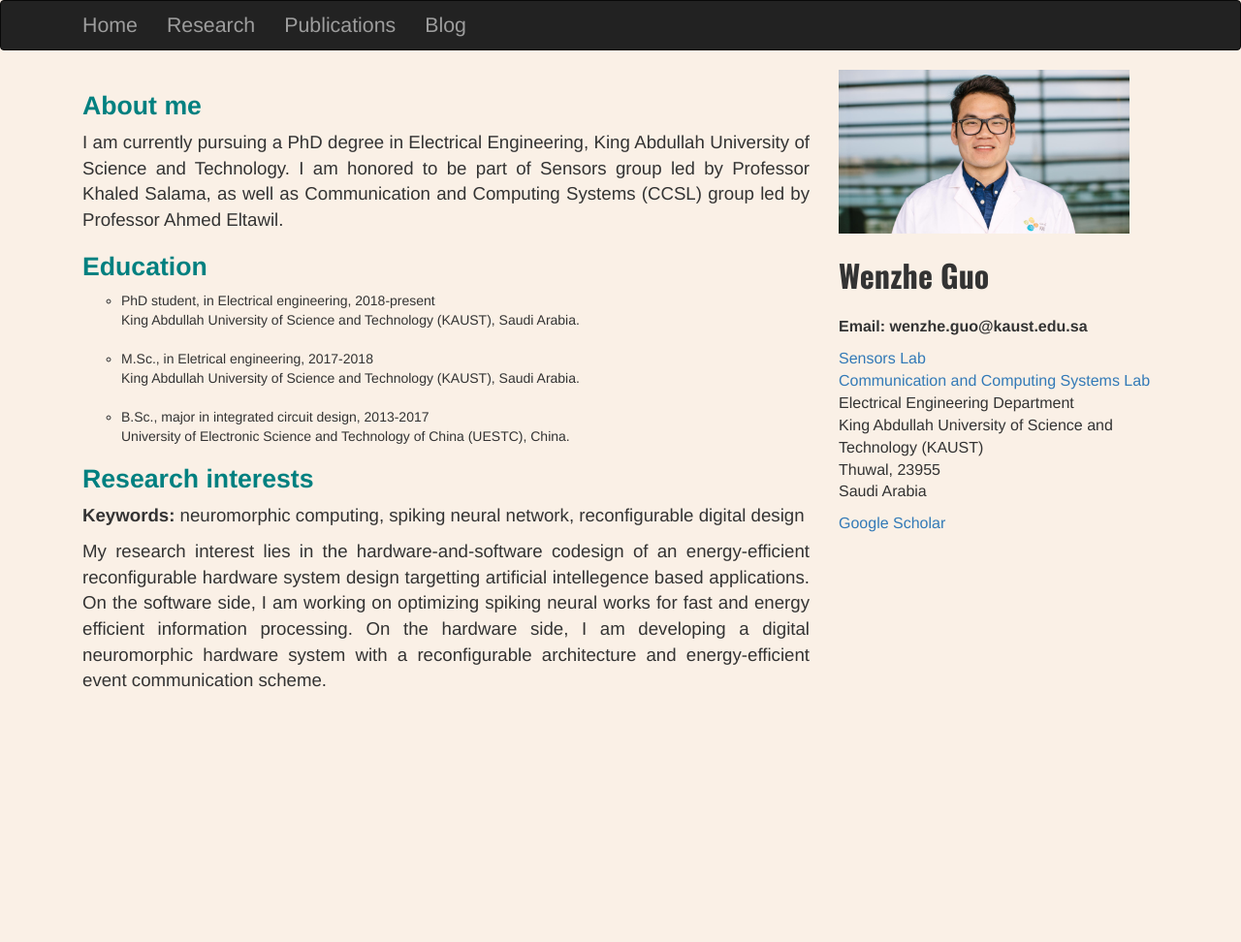
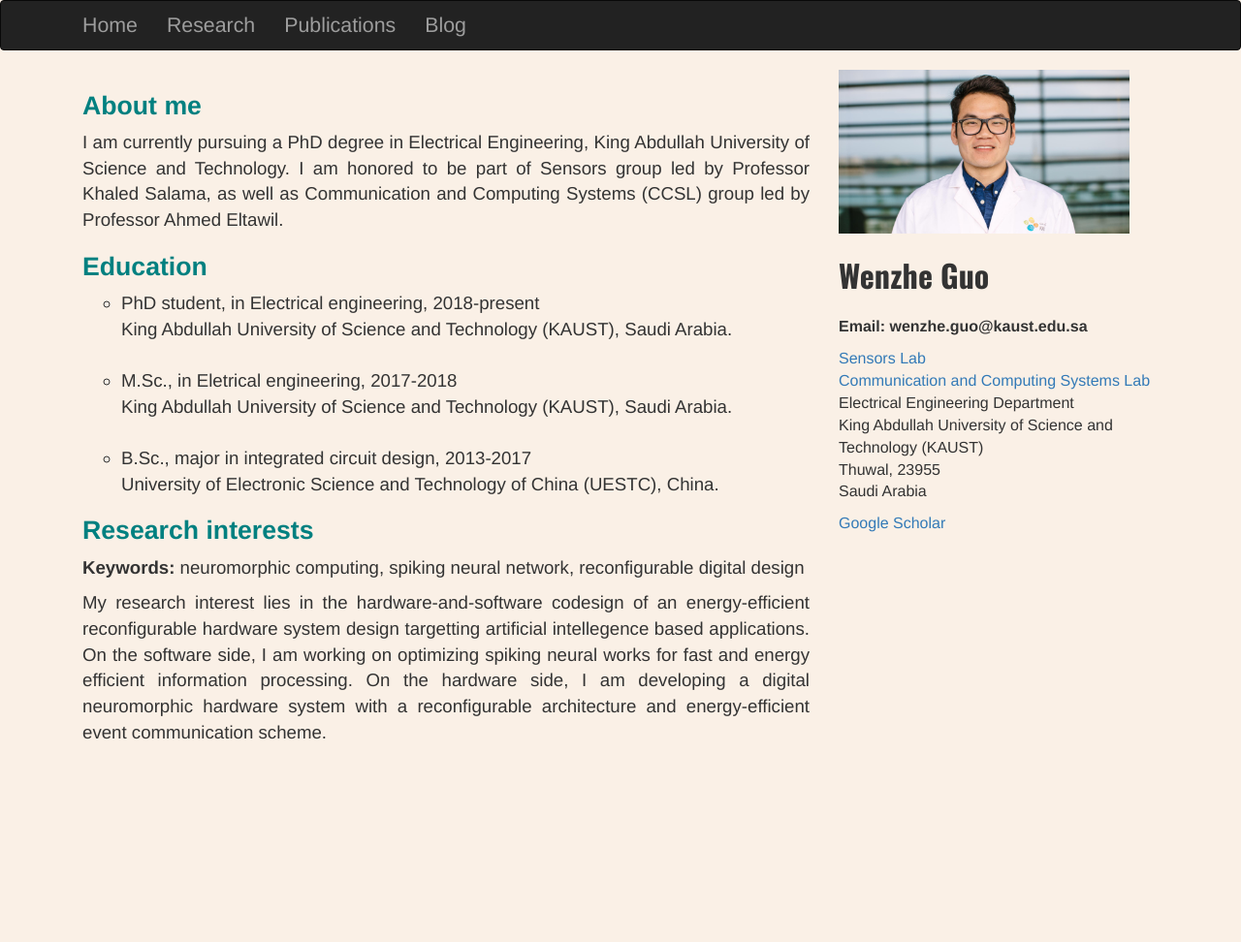
Before and after one commit to Wenzheguo/Wenzheguo.github.io, a Jekyll site: the page built from index.html, in a window 1280 px wide. Shown: the whole page at 97% size. Built offline with Jekyll 4.4.1, drawn with Linux system fonts in a browser that asks for light colours.

Commit message:
Update index.html

```diff
--- a/index.html
+++ b/index.html
@@ -11,7 +11,7 @@ title: Home
         p{
             font-size: 14pt;
         }
-        ui{
+        ul{
             font-size: 14pt;
         }
     </style>
```
